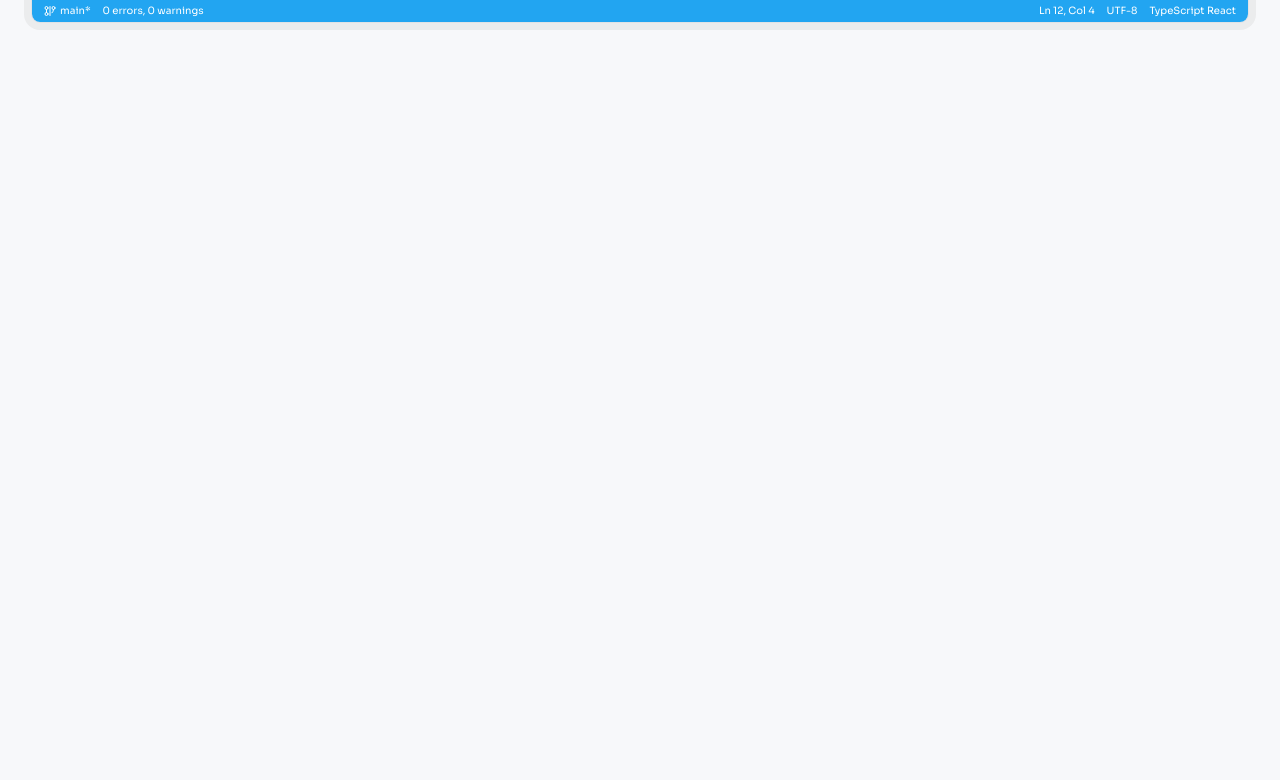
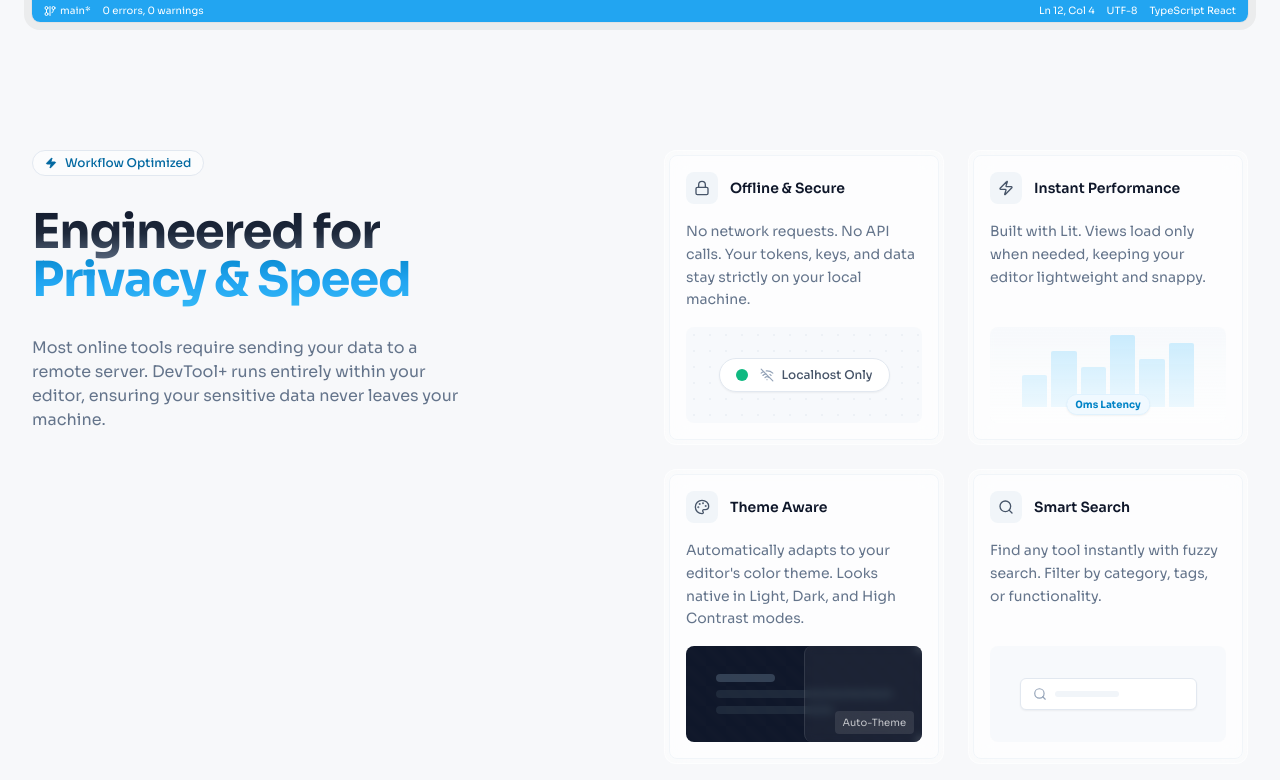
Before and after one commit to fuzionix/devtool-plus, a React (Vite) app in the folder website/: page / in a window 1280 px wide. Shown: the part 1362-2142 px from the top of the page. Before the commit the page ends 1544 px from the top, so only its background shows below. Built offline with nearby package versions, Linux system fonts and the light colour scheme.

Commit message:
✨ | Add Features component to showcase key functionalities

```diff
--- a/website/src/App.tsx
+++ b/website/src/App.tsx
@@ -2,6 +2,7 @@
 import Navbar from './components/layout/navbar';
 import Hero from './components/landing/hero';
 import EditorDemo from './components/landing/editor-demo';
+import Features from './components/landing/features';
 
 function App() {
     return (
@@ -21,6 +22,9 @@
                 <div className="mt-[-20px] w-full sm:mt-0">
                     <EditorDemo />
                 </div>
+
+                {/* Value Proposition */}
+                <Features />
             </main>
         </div>
     );
--- /dev/null
+++ b/website/src/components/landing/features.tsx
@@ -0,0 +1,180 @@
+import React, { useRef } from 'react';
+import { motion } from 'framer-motion';
+import { Zap, Palette, Search, Lock, WifiOff } from 'lucide-react';
+import TextGradient from '../ui/text-gradient';
+
+const SecurityVisual = () => (
+  <div className="relative flex h-24 w-full items-center justify-center overflow-hidden rounded-lg bg-slate-100/50">
+    <div className="absolute inset-0 bg-[radial-gradient(#e2e8f0_1px,transparent_1px)] [background-size:16px_16px] opacity-50" />
+    <div className="relative flex items-center gap-3 rounded-full border border-slate-200 bg-white px-4 py-2 shadow-sm">
+      <div className="relative flex h-3 w-3">
+        <span className="absolute inline-flex h-full w-full animate-ping rounded-full bg-emerald-400 opacity-75"></span>
+        <span className="relative inline-flex h-3 w-3 rounded-full bg-emerald-500"></span>
+      </div>
+      <div className="flex items-center gap-2 text-xs font-medium text-slate-600">
+        <WifiOff className="h-3.5 w-3.5 text-slate-400" />
+        <span>Localhost Only</span>
+      </div>
+    </div>
+  </div>
+);
+
+const PerformanceVisual = () => (
+  <div className="relative flex h-24 w-full items-end justify-center gap-1 overflow-hidden rounded-lg bg-slate-100/50 px-8 pb-4">
+    {[40, 70, 50, 90, 60, 80].map((height, i) => (
+      <motion.div
+        key={i}
+        initial={{ height: 0 }}
+        whileInView={{ height: `${height}%` }}
+        transition={{ duration: 0.5, delay: i * 0.1, ease: "backOut" }}
+        className="w-full rounded-t-sm bg-primary-200 opacity-80"
+      />
+    ))}
+    <div className="absolute inset-0 bg-gradient-to-t from-white/80 to-transparent" />
+    <div className="absolute bottom-2 left-1/2 -translate-x-1/2 rounded-full border border-primary-100 bg-primary-50 px-2 py-0.5 text-[10px] font-bold text-primary-600 shadow-sm">
+      0ms Latency
+    </div>
+  </div>
+);
+
+const ThemeVisual = () => (
+  <div className="relative flex h-24 w-full items-center justify-center overflow-hidden rounded-lg bg-slate-900">
+    <div className="absolute inset-0 opacity-20 bg-[linear-gradient(45deg,transparent_25%,rgba(68,68,68,.2)_50%,transparent_75%,transparent_100%)] bg-[length:20px_20px]" />
+    <div className="flex flex-col gap-2 w-3/4">
+      <div className="h-2 w-1/3 rounded-full bg-slate-700" />
+      <div className="h-2 w-full rounded-full bg-slate-800" />
+      <div className="h-2 w-2/3 rounded-full bg-slate-800" />
+    </div>
+    <div className="absolute right-0 top-0 h-full w-1/2 bg-white/5 backdrop-blur-[4px] border-l border-white/10 rounded-lg" />
+    <div className="absolute bottom-2 right-2 rounded bg-white/10 px-2 py-1 text-[10px] text-white/70 backdrop-blur-md">
+      Auto-Theme
+    </div>
+  </div>
+);
+
+const SearchVisual = () => (
+  <div className="relative flex h-24 w-full flex-col items-center justify-center gap-2 overflow-hidden rounded-lg bg-slate-100/50">
+    <div className="flex w-3/4 h-8 items-center gap-2 rounded-md border border-slate-200 bg-white px-3 py-1.5 shadow-sm">
+      <Search className="h-3.5 w-3.5 text-slate-400" />
+      <div className="h-1.5 w-16 rounded-full bg-slate-100" />
+    </div>
+  </div>
+);
+
+const FeatureCard = ({
+  title,
+  description,
+  icon: Icon,
+  visual: Visual,
+  delay = 0
+}: {
+  title: string;
+  description: string;
+  icon: any;
+  visual: React.ComponentType;
+  delay?: number;
+}) => {
+  return (
+    <motion.div
+      initial={{ opacity: 0, y: 20 }}
+      whileInView={{ opacity: 1, y: 0 }}
+      viewport={{ once: true, margin: "-50px" }}
+      transition={{ duration: 0.5, delay }}
+      className="group relative overflow-hidden rounded-xl border border-white/60 bg-white/40 p-1 backdrop-blur-md transition-all duration-300 hover:border-primary-200/50 hover:bg-white/60 hover:shadow-glass"
+    >
+      <div className="flex h-full flex-col rounded-lg border border-slate-100 bg-white/50 p-4 transition-colors group-hover:bg-white/80">
+        {/* Header */}
+        <div className="mb-4 flex items-center gap-3">
+          <div className="flex h-8 w-8 items-center justify-center rounded-lg bg-slate-100 text-slate-600 transition-colors group-hover:bg-primary-50 group-hover:text-primary-600">
+            <Icon className="h-4 w-4" />
+          </div>
+          <h4 className="font-semibold text-sm text-slate-900">{title}</h4>
+        </div>
+
+        {/* Description */}
+        <p className="mb-4 text-sm leading-relaxed text-slate-500">
+          {description}
+        </p>
+
+        {/* Visual Slot */}
+        <div className="mt-auto">
+          <Visual />
+        </div>
+      </div>
+    </motion.div>
+  );
+};
+
+export default function Features() {
+  const containerRef = useRef<HTMLDivElement>(null);
+
+  return (
+    <section ref={containerRef} className="relative z-10 w-full py-12">
+      <div className="mx-auto max-w-7xl px-8 pb-20">
+        <div className="grid grid-cols-1 gap-12 xl:grid-cols-2">
+
+          {/* Left Column: Sticky Narrative */}
+          <div className="relative">
+            <div className="sticky top-32 flex flex-col gap-8">
+              <motion.div
+                initial={{ opacity: 0, y: -20 }}
+                whileInView={{ opacity: 1, y: 0 }}
+                viewport={{ once: true }}
+                className="inline-flex w-fit items-center gap-2 rounded-full border border-slate-200 bg-white/50 px-3 py-1 text-xs font-medium text-primary-700 backdrop-blur-sm"
+              >
+                <Zap className="h-3 w-3 fill-primary-700" />
+                <span>Workflow Optimized</span>
+              </motion.div>
+
+              <h2 className="text-4xl font-bold tracking-tight text-slate-900 sm:text-5xl">
+                <TextGradient className="from-slate-900 via-slate-800 to-slate-500">
+                    Engineered for
+                </TextGradient>
+                <br />
+                <TextGradient className="from-primary-600 via-primary-500 to-primary-400">
+                    Privacy & Speed
+                </TextGradient>
+              </h2>
+
+              <p className="max-w-md text-sm text-slate-500 sm:text-base">
+                Most online tools require sending your data to a remote server. DevTool+ runs entirely within your editor, ensuring your sensitive data never leaves your machine.
+              </p>
+            </div>
+          </div>
+
+          {/* Right Column: Feature Grid */}
+          <div className="grid grid-cols-1 gap-6 sm:grid-cols-2">
+            <FeatureCard
+              title="Offline & Secure"
+              description="No network requests. No API calls. Your tokens, keys, and data stay strictly on your local machine."
+              icon={Lock}
+              visual={SecurityVisual}
+              delay={0}
+            />
+            <FeatureCard
+              title="Instant Performance"
+              description="Built with Lit. Views load only when needed, keeping your editor lightweight and snappy."
+              icon={Zap}
+              visual={PerformanceVisual}
+              delay={0.1}
+            />
+            <FeatureCard
+              title="Theme Aware"
+              description="Automatically adapts to your editor's color theme. Looks native in Light, Dark, and High Contrast modes."
+              icon={Palette}
+              visual={ThemeVisual}
+              delay={0.2}
+            />
+            <FeatureCard
+              title="Smart Search"
+              description="Find any tool instantly with fuzzy search. Filter by category, tags, or functionality."
+              icon={Search}
+              visual={SearchVisual}
+              delay={0.3}
+            />
+          </div>
+        </div>
+      </div>
+    </section>
+  );
+}
--- a/website/src/components/layout/background.tsx
+++ b/website/src/components/layout/background.tsx
@@ -27,11 +27,7 @@
             {/* 3. Grid Pattern (Defined in index.css) */}
             <div className="absolute inset-0 bg-grid-pattern opacity-0.75" />
 
-            {/* 4. Noise Texture (Defined in index.css) */}
-            {/* mix-blend-overlay allows the noise to texture the gradients without darkening the page too much */}
-            <div className="absolute inset-0 bg-noise opacity-100 mix-blend-overlay" />
-
-            {/* 5. Bottom Vignette */}
+            {/* 4. Bottom Vignette */}
             {/* Soft fade at the bottom to ensure infinite scroll feel if needed */}
             <div className="absolute bottom-0 left-0 right-0 h-32 bg-gradient-to-t from-porcelain to-transparent" />
         </div>
```
Also changed, not shown: website/src/styles/index.css (+0 -15 lines).
